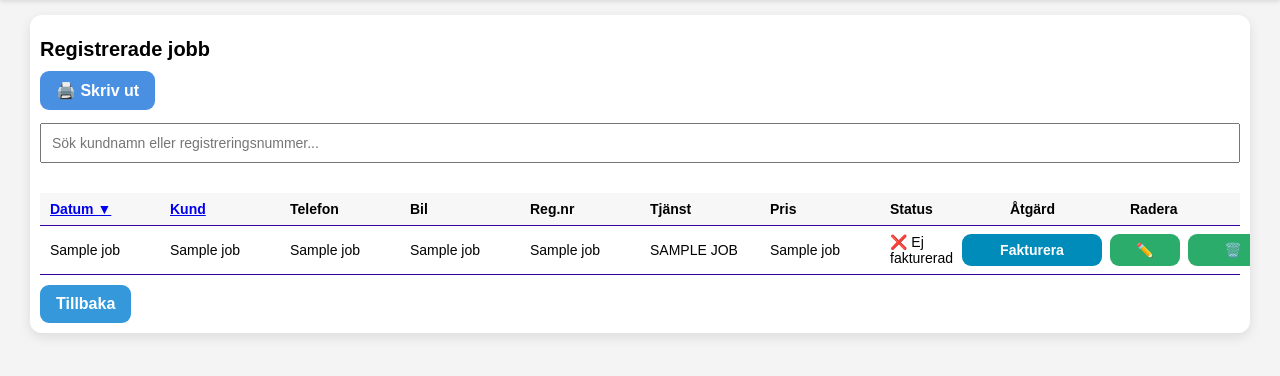
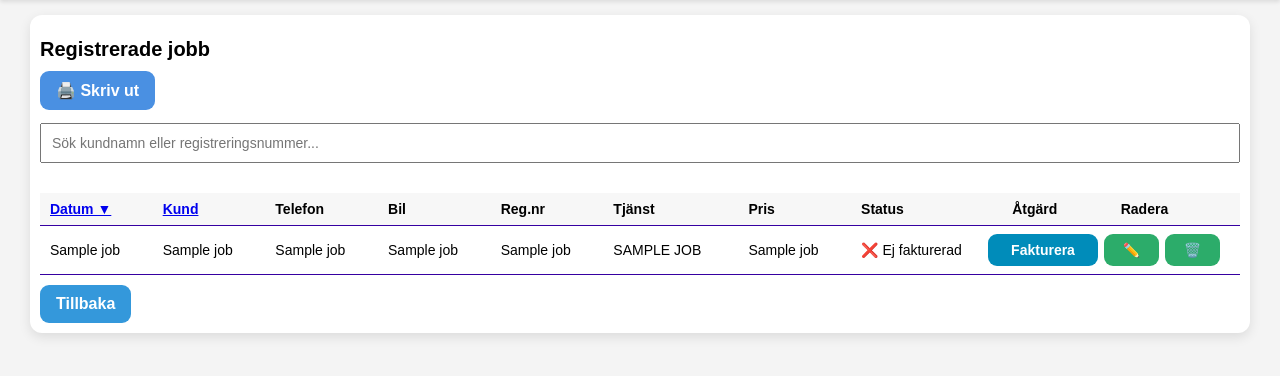
Before and after one commit to ArshedAl-Hadeethi/Faktura, a Flask app: page /jobs in a window 1280 px wide. Shown: the part 94-470 px from the top of the page. Run offline with Flask 3, Linux system fonts and the light colour scheme; a database or web service that is not in the repository returns one stand-in record (values such as "Sample title"); some libraries are stand-ins or nearby versions.

Commit message:
Update style.css

```diff
--- a/static/style.css
+++ b/static/style.css
@@ -288,3 +288,35 @@ td {
 th, td {
     padding: 8px 10px;
 }
+
+.container {
+    overflow-x: auto;
+}
+
+table {
+    width: 100%;
+    table-layout: auto;
+}
+
+.action-group {
+    display: flex;
+    gap: 6px;
+    justify-content: flex-end;
+    align-items: center;
+    white-space: nowrap;
+}
+
+.btn.action {
+    min-width: 110px;
+}
+
+.btn.edit,
+.btn.delete {
+    min-width: 55px;
+    width: 55px;
+}
+
+th:last-child,
+td:last-child {
+    padding-right: 20px;
+}
```
